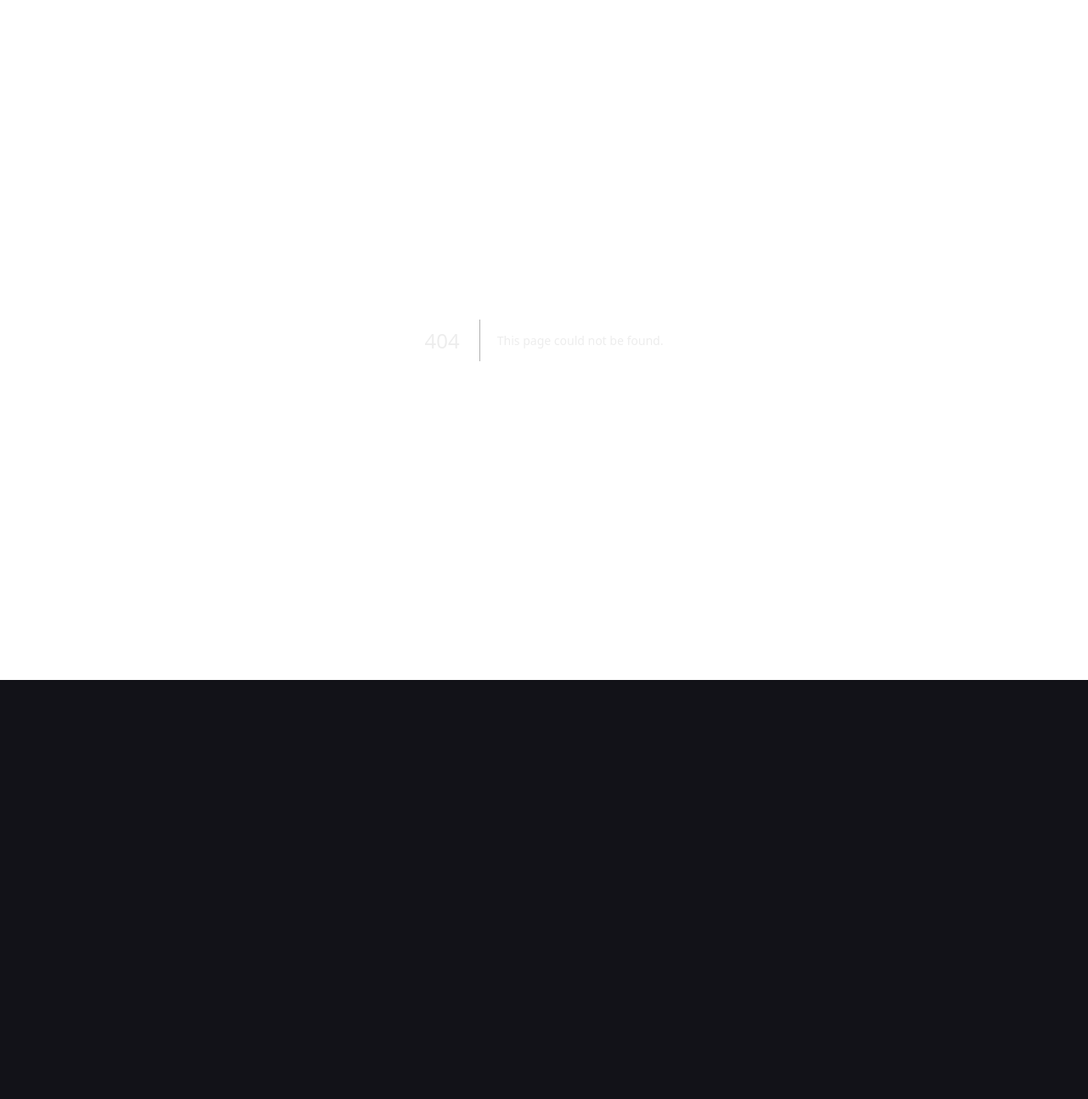
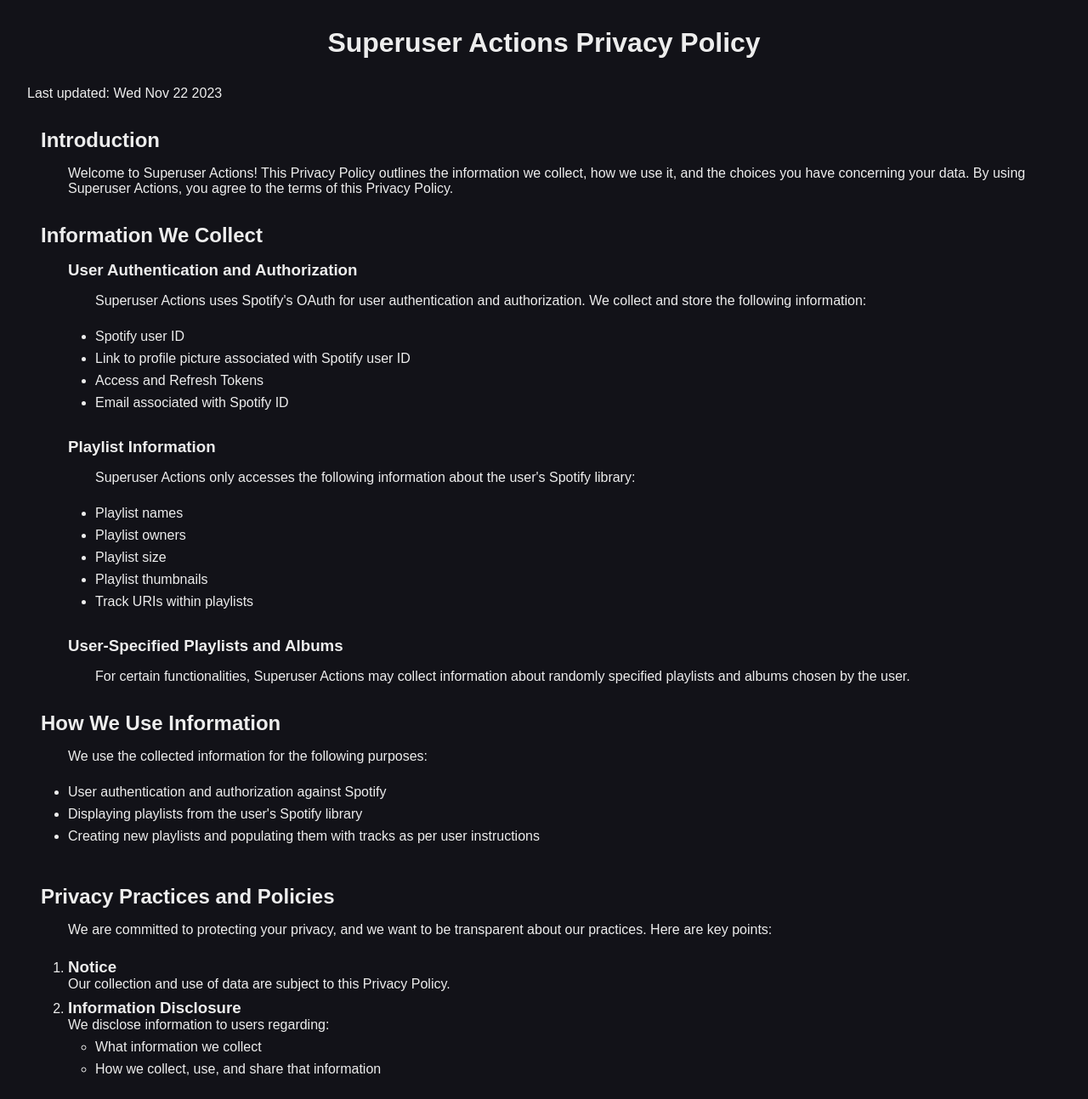
Before and after one commit to nic-vo/mixdeltatool, a Next.js app: page /privacypolicy in a window 1280 px wide. Before the commit this address had no page. Shown: the top 1293 px of the page at 85% size. Before the commit the page ends 800 px from the top, so only its background shows below. Built offline with nearby package versions, Linux system fonts and the light colour scheme.

Commit message:
Begin implementing privacy policy page

```diff
--- /dev/null
+++ b/src/pages/privacypolicy.tsx
@@ -0,0 +1,128 @@
+import look from '@styles/privacy.module.scss';
+import { FaAngleDoubleLeft, FaAngleDoubleRight } from 'react-icons/fa';
+
+const LAST_UPDATED = new Date();
+
+const PrivacyPolicy = () => {
+	return (
+		<main className={look.main}>
+			<h1 className={look.h1}>Superuser Actions Privacy Policy</h1>
+			<p>Last updated: {LAST_UPDATED.toDateString()}</p>
+			<section className={look.section}>
+				<h2>Introduction</h2>
+				<p>
+					Welcome to Superuser Actions! This Privacy Policy outlines the information we collect, how we use it, and the choices you have concerning your data. By using Superuser Actions, you agree to the terms of this Privacy Policy.
+				</p>
+			</section>
+			<section className={look.section}>
+				<h2>Information We Collect</h2>
+				<section className={look.section}>
+					<h3>User Authentication and Authorization</h3>
+					<p>
+						Superuser Actions uses Spotify's OAuth for user authentication and authorization. We collect and store the following information:
+					</p>
+					<ul className={look.list}>
+						<li>Spotify user ID</li>
+						<li>Link to profile picture associated with Spotify user ID</li>
+						<li>Access and Refresh Tokens</li>
+						<li>Email associated with Spotify ID</li>
+					</ul>
+				</section>
+				<section className={look.section}>
+					<h3>Playlist Information</h3>
+					<p>
+						Superuser Actions only accesses the following information about the user's Spotify library:
+					</p>
+					<ul className={look.list}>
+						<li>Playlist names</li>
+						<li>Playlist owners</li>
+						<li>Playlist size</li>
+						<li>Playlist thumbnails</li>
+						<li>Track URIs within playlists</li>
+					</ul>
+				</section>
+				<section className={look.section}>
+					<h3>User-Specified Playlists and Albums</h3>
+					<p>
+						For certain functionalities, Superuser Actions may collect information about randomly specified playlists and albums chosen by the user.
+					</p>
+				</section>
+			</section>
+			<section className={look.section}>
+				<h2>How We Use Information</h2>
+				<p>We use the collected information for the following purposes:</p>
+				<ul className={look.list}>
+					<li>User authentication and authorization against Spotify</li>
+					<li>Displaying playlists from the user's Spotify library</li>
+					<li>Creating new playlists and populating them with tracks as per user instructions</li>
+				</ul>
+			</section>
+			<section className={look.section}>
+				<h2>Privacy Practices and Policies</h2>
+				<p>
+					We are committed to protecting your privacy, and we want to be transparent about our practices. Here are key points:
+				</p>
+				<ol className={look.list}>
+					<li>
+						<h3>Notice</h3>
+						<p>Our collection and use of data are subject to this Privacy Policy.</p>
+					</li>
+					<li>
+						<h3>Information Disclosure</h3>
+						<p>We disclose information to users regarding:</p>
+						<ul className={look.list}>
+							<li>What information we collect</li>
+							<li>How we collect, use, and share that information</li>
+						</ul>
+					</li>
+					<li>
+						<h3>Contact Information</h3>
+						<p>
+							Users can contact us with inquiries regarding their information at [Your Contact Email].
+						</p>
+					</li>
+					<li>
+						<h3>Use of Cookies</h3>
+						<p>
+							We use cookies exclusively for managing user authentication. These cookies are the bare minimum for functionality on this app. By using Superuser Actions, you agree to the use of cookies for this purpose.
+						</p>
+					</li>
+					<li>
+						<h3>Third-Party Cookies</h3>
+						<p>
+							We do not allow third parties to place cookies on users' browsers for collecting information about their browsing activities.
+						</p>
+					</li>
+					<li>
+						<h3>Cookie Management</h3>
+						<p>
+							Users have options for managing cookies. Please refer to your browser settings for cookie management, but understand that completely blocking cookies for this app will severely affect the functionality of it.
+						</p>
+					</li>
+				</ol>
+			</section>
+			<section className={look.section}>
+				<h2>Changes to this Privacy Policy</h2>
+				<p>
+					We may update this Privacy Policy to reflect changes in our practices or for other operational, legal, or regulatory reasons. We encourage users to review this policy periodically.
+				</p>
+			</section>
+			{/*
+					TODO HERE
+						|	|	|
+						V	V	V
+			*/}
+			<section className={look.section}>
+				<h2>Contact Us</h2>
+				<p>If you have any questions or concerns about this Privacy Policy or Superuser Actions, please contact us at [Your Contact Email].</p>
+			</section>
+			<p>Thank you for using Superuser Actions!</p>
+			<div className={look.smallnav}>
+				<a href='/'><FaAngleDoubleLeft  />Back home...</a>
+				<a href='/spotify'>TO THE TOOL! <FaAngleDoubleRight /></a>
+			</div>
+		</main>
+	);
+}
+
+export default PrivacyPolicy;
--- /dev/null
+++ b/styles/privacy.module.scss
@@ -0,0 +1,46 @@
+@use './globals.module.scss' as global;
+
+.main {
+	display: flex;
+	flex-direction: column;
+	gap: 2rem;
+	padding: 4svh;
+}
+
+.h1 {
+	text-align: center;
+}
+
+.section {
+	display: flex;
+	flex-direction: column;
+	gap: 1rem;
+	margin-left: 1rem;
+}
+
+.section > :not(:first-child) {
+	margin-left: 2rem;
+}
+
+.list {
+	display: flex;
+	flex-direction: column;
+	gap: 0.5rem;
+	margin-top: 0.5rem;
+	margin-bottom: 1rem;
+	margin-left: 2rem;
+}
+
+.smallnav {
+	display: flex;
+	justify-content: space-between;
+
+	a {
+		display: flex;
+		align-items: center;
+		gap: 1rem;
+		padding: 1rem;
+		border-radius: 20px;
+		border: 4px solid global.$white;
+	}
+}
```
